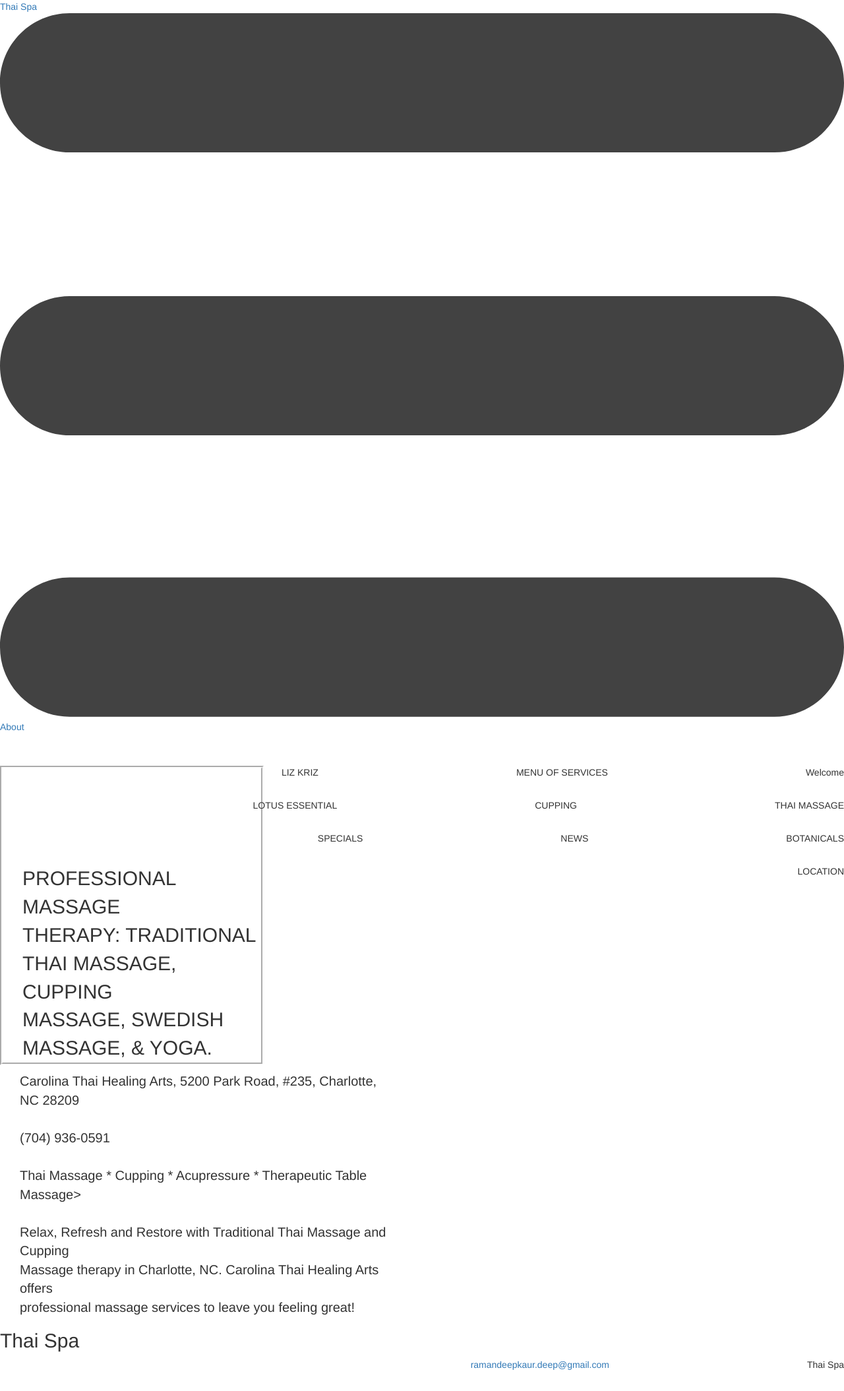
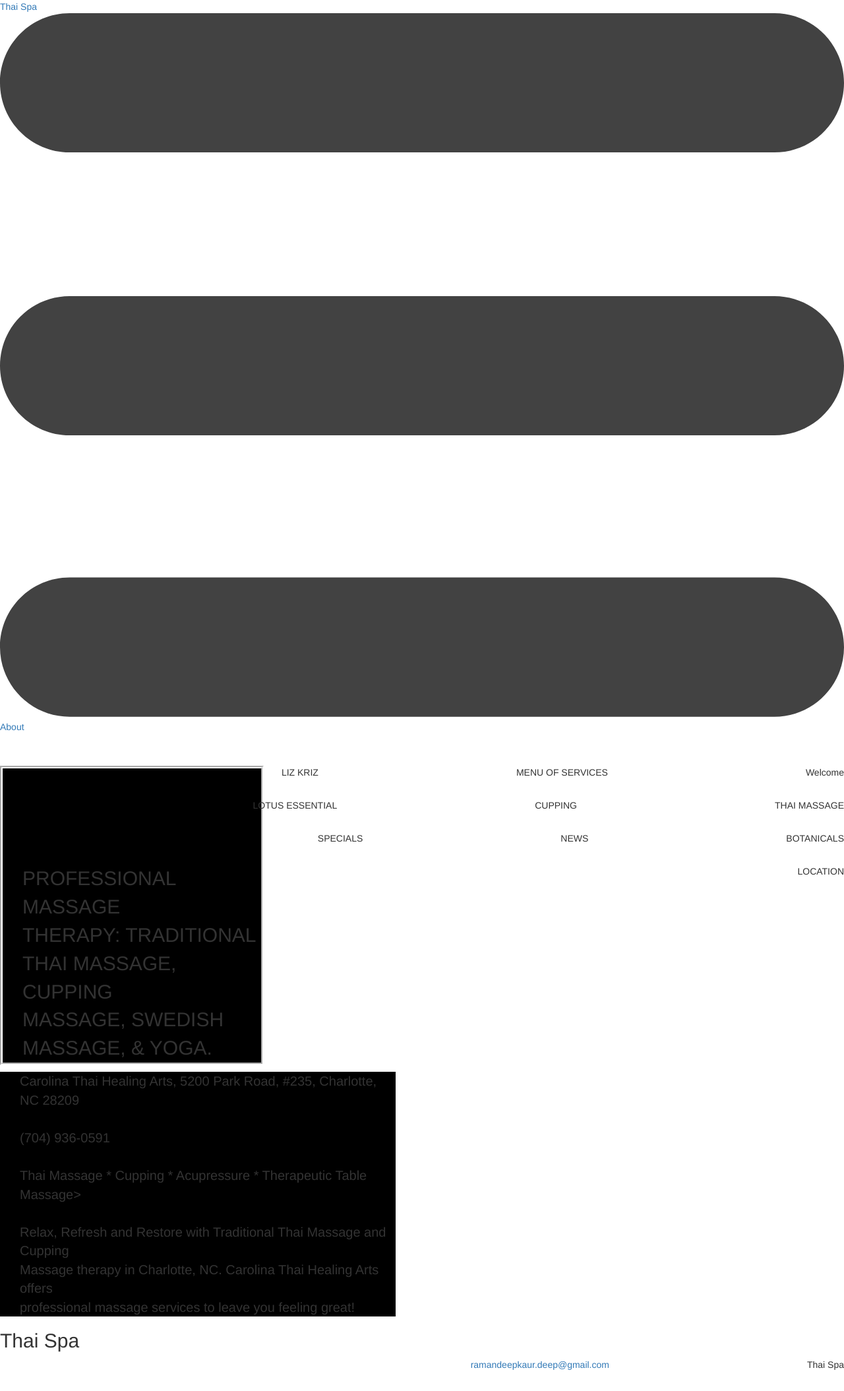
Before and after one commit to raman221188/raman221188.github.io, a Jekyll site: the page built from index.html, in a window 1280 px wide. Shown: the whole page at 66% size. Built offline with Jekyll 4.4.1, drawn with Linux system fonts in a browser that asks for light colours.

Commit message:
Update main.scss

```diff
--- a/css/main.scss
+++ b/css/main.scss
@@ -20,13 +20,13 @@
    font-size: 30px;
    border: 4px groove #FFF;
    padding-left: 30px;
-   background-color: #FFF;
+   background-color: #000;
    width: 400px;
 }
 .contact-info {
   font-size: 20px;
   padding-left: 30px;
-  background-color: #FFF;
+  background-color: #000;
   width: 600px;
 }
 .desc , .contact-info {
```
